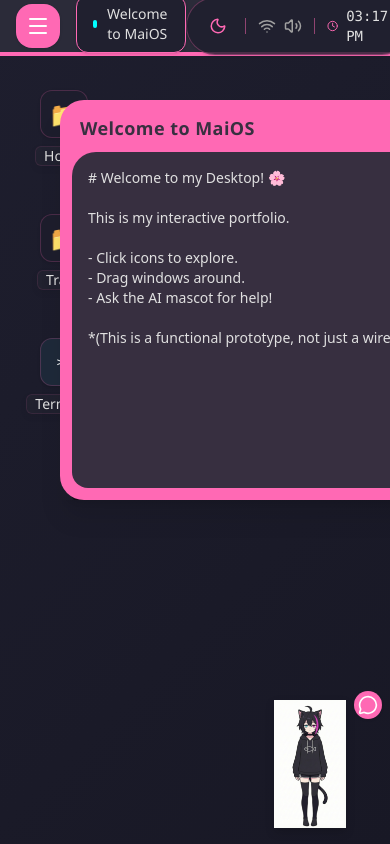
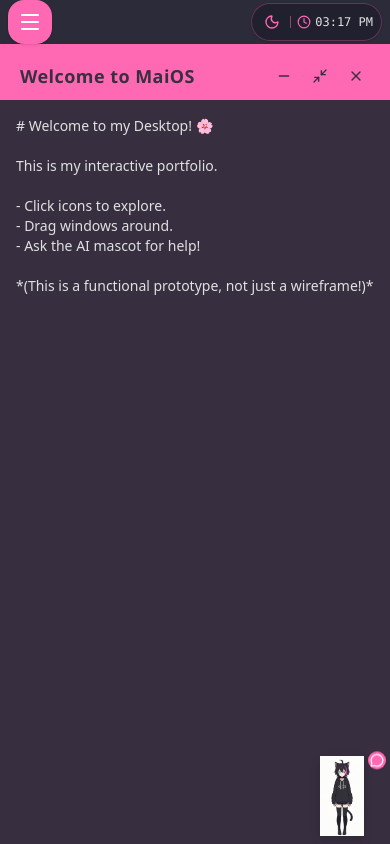
Before and after one commit to MaiAphrodite/maiportowebsite, a Next.js app: page / in a window 390 px wide. Built offline with nearby package versions, Linux system fonts and the light colour scheme.

Commit message:
feat: implement mobile compatibility

```diff
--- a/src/app/globals.css
+++ b/src/app/globals.css
@@ -119,3 +119,40 @@ body {
 ::-webkit-scrollbar-corner {
   background: transparent;
 }
+
+/* --- MOBILE FIXES --- */
+@media (max-width: 768px) {
+
+  /* Disable text selection on interactive elements */
+  button,
+  .cursor-pointer {
+    -webkit-tap-highlight-color: transparent;
+    -webkit-touch-callout: none;
+    user-select: none;
+  }
+
+  /* Thinner scrollbars on mobile */
+  ::-webkit-scrollbar {
+    width: 4px;
+    height: 4px;
+  }
+
+  /* Prevent overscroll bounce on iOS */
+  body {
+    overscroll-behavior: none;
+  }
+
+  /* Ensure proper touch behavior */
+  .desktop-container {
+    touch-action: manipulation;
+  }
+}
+
+/* Safe area insets for notched devices */
+@supports (padding: max(0px)) {
+  .desktop-container {
+    padding-left: max(0px, env(safe-area-inset-left));
+    padding-right: max(0px, env(safe-area-inset-right));
+    padding-bottom: max(0px, env(safe-area-inset-bottom));
+  }
+}
--- a/src/components/layout/DesktopIcons.tsx
+++ b/src/components/layout/DesktopIcons.tsx
@@ -3,9 +3,11 @@
 import React from 'react';
 import { useDesktop, type WindowContent } from '@/context/DesktopContext';
 import { fileSystem, FileSystemItem } from '@/data/fileSystem';
+import { useMobile } from '@/hooks/useMobile';
 
 export const DesktopIcons = () => {
     const { openWindow } = useDesktop();
+    const isMobile = useMobile();
 
     const handleIconClick = (item: FileSystemItem) => {
         if (item.type === 'folder') {
@@ -22,32 +24,72 @@ export const DesktopIcons = () => {
         }
     };
 
+    const handleInteraction = (item: FileSystemItem) => {
+        // Single tap on mobile, double-click on desktop
+        if (isMobile) {
+            handleIconClick(item);
+        }
+    };
+
     return (
-        <div className="absolute top-20 left-4 grid grid-flow-col grid-rows-[repeat(auto-fill,100px)] gap-6 h-[calc(100vh-80px)] w-fit z-0">
+        <div className={`
+            absolute z-0
+            ${isMobile
+                ? 'top-16 left-0 right-0 px-4 flex flex-wrap gap-4 justify-center'
+                : 'top-20 left-4 grid grid-flow-col grid-rows-[repeat(auto-fill,100px)] gap-6 h-[calc(100vh-80px)] w-fit'
+            }
+        `}>
             {fileSystem.map((item) => (
                 <div
                     key={item.id}
-                    onDoubleClick={() => handleIconClick(item)}
-                    className="w-24 h-24 flex flex-col items-center justify-center p-2 rounded-lg hover:bg-mai-surface-dim/30 transition-colors cursor-pointer group"
+                    onClick={() => handleInteraction(item)}
+                    onDoubleClick={() => !isMobile && handleIconClick(item)}
+                    className={`
+                        flex flex-col items-center justify-center p-2 rounded-lg
+                        hover:bg-mai-surface-dim/30 transition-colors cursor-pointer group
+                        ${isMobile ? 'w-20 h-20' : 'w-24 h-24'}
+                    `}
                 >
-                    <div className="w-12 h-12 bg-mai-surface-dim rounded-xl mb-2 flex items-center justify-center shadow-sm group-hover:scale-105 transition-transform backdrop-blur-sm border border-mai-border/20">
-                        {item.type === 'folder' && <div className="text-mai-primary text-2xl">📁</div>}
-                        {item.type === 'file' && <div className="text-mai-secondary text-2xl">📄</div>}
+                    <div className={`
+                        bg-mai-surface-dim rounded-xl mb-2 flex items-center justify-center
+                        shadow-sm group-hover:scale-105 transition-transform backdrop-blur-sm
+                        border border-mai-border/20
+                        ${isMobile ? 'w-10 h-10' : 'w-12 h-12'}
+                    `}>
+                        {item.type === 'folder' && <div className={`text-mai-primary ${isMobile ? 'text-xl' : 'text-2xl'}`}>📁</div>}
+                        {item.type === 'file' && <div className={`text-mai-secondary ${isMobile ? 'text-xl' : 'text-2xl'}`}>📄</div>}
                     </div>
-                    <span className="text-sm font-medium text-mai-text text-center leading-tight drop-shadow-md bg-mai-surface/40 backdrop-blur-md px-2 rounded-md border border-mai-border/10">
+                    <span className={`
+                        font-medium text-mai-text text-center leading-tight drop-shadow-md
+                        bg-mai-surface/40 backdrop-blur-md px-2 rounded-md border border-mai-border/10
+                        ${isMobile ? 'text-xs' : 'text-sm'}
+                    `}>
                         {item.name}
                     </span>
                 </div>
             ))}
 
             <div
-                onClick={() => openWindow({ id: 'terminal', title: 'Terminal', type: 'component', content: 'terminal' })}
-                className="w-24 h-24 flex flex-col items-center justify-center p-2 rounded-lg hover:bg-mai-surface-dim/30 transition-colors cursor-pointer group"
+                onClick={() => isMobile && openWindow({ id: 'terminal', title: 'Terminal', type: 'component', content: 'terminal' })}
+                onDoubleClick={() => !isMobile && openWindow({ id: 'terminal', title: 'Terminal', type: 'component', content: 'terminal' })}
+                className={`
+                    flex flex-col items-center justify-center p-2 rounded-lg
+                    hover:bg-mai-surface-dim/30 transition-colors cursor-pointer group
+                    ${isMobile ? 'w-20 h-20' : 'w-24 h-24'}
+                `}
             >
-                <div className="w-12 h-12 bg-gray-800 rounded-xl mb-2 flex items-center justify-center shadow-sm group-hover:scale-105 transition-transform border border-mai-border/20">
-                    <span className="text-white font-mono text-xs">{">_"}</span>
+                <div className={`
+                    bg-gray-800 rounded-xl mb-2 flex items-center justify-center
+                    shadow-sm group-hover:scale-105 transition-transform border border-mai-border/20
+                    ${isMobile ? 'w-10 h-10' : 'w-12 h-12'}
+                `}>
+                    <span className={`text-white font-mono ${isMobile ? 'text-[10px]' : 'text-xs'}`}>{">_"}</span>
                 </div>
-                <span className="text-sm font-medium text-mai-text text-center leading-tight drop-shadow-md bg-mai-surface/40 backdrop-blur-md px-2 rounded-md border border-mai-border/10">
+                <span className={`
+                    font-medium text-mai-text text-center leading-tight drop-shadow-md
+                    bg-mai-surface/40 backdrop-blur-md px-2 rounded-md border border-mai-border/10
+                    ${isMobile ? 'text-xs' : 'text-sm'}
+                `}>
                     Terminal
                 </span>
             </div>
--- a/src/components/layout/Taskbar.tsx
+++ b/src/components/layout/Taskbar.tsx
@@ -7,10 +7,13 @@ import { SystemTray } from './taskbar/SystemTray';
 
 export const Taskbar = () => {
     return (
-        <div className="h-14 w-full bg-mai-surface backdrop-blur-md border-b-4 border-mai-border flex items-center px-4 justify-between fixed top-0 z-[9999]" style={{ top: 0, bottom: 'auto' }}>
-            <div className="flex items-center gap-4">
+        <div className="h-12 md:h-14 w-full bg-mai-surface backdrop-blur-md border-b-4 border-mai-border flex items-center px-2 md:px-4 justify-between fixed top-0 z-[9999]">
+            <div className="flex items-center gap-2 md:gap-4">
                 <StartButton />
-                <WindowList />
+                {/* Hide window list on mobile */}
+                <div className="hidden md:block">
+                    <WindowList />
+                </div>
             </div>
             <SystemTray />
         </div>
--- a/src/components/layout/Window.tsx
+++ b/src/components/layout/Window.tsx
@@ -5,6 +5,7 @@ import Draggable from 'react-draggable';
 import { useDesktop } from '@/context/DesktopContext';
 import { motion } from 'framer-motion';
 import { WindowHeader } from './window/WindowHeader';
+import { useMobile } from '@/hooks/useMobile';
 
 interface WindowProps {
     id: string;
@@ -17,11 +18,16 @@ export const Window = ({ id, title, children, zIndex }: WindowProps) => {
     const { closeWindow, minimizeWindow, toggleMaximizeWindow, focusWindow, updateWindowPosition, windows } = useDesktop();
     const nodeRef = useRef(null);
     const [isDragging, setIsDragging] = useState(false);
+    const isMobile = useMobile();
 
     const windowState = windows.find(w => w.id === id);
     if (!windowState) return null;
 
-    const isMaximized = windowState.isMaximized;
+    // On mobile, always behave as maximized
+    const isMaximized = isMobile || windowState.isMaximized;
+
+    // Cap z-index below taskbar (9999)
+    const cappedZIndex = Math.min(zIndex, 8999);
 
     const draggableKey = isMaximized ? `win-${id}-max` : `win-${id}-restored`;
     const initialPos = isMaximized ? { x: 0, y: 0 } : windowState.position;
@@ -33,34 +39,39 @@ export const Window = ({ id, title, children, zIndex }: WindowProps) => {
             defaultPosition={initialPos}
             nodeRef={nodeRef}
             onStart={() => {
+                if (isMobile) return false; // Disable drag on mobile
                 setIsDragging(true);
                 focusWindow(id);
             }}
             onStop={(e, data) => {
                 setIsDragging(false);
-                if (!isMaximized) {
+                if (!isMaximized && !isMobile) {
                     updateWindowPosition(id, { x: data.x, y: data.y });
                 }
             }}
-            disabled={isMaximized}
+            disabled={isMaximized || isMobile}
         >
             <div
                 ref={nodeRef}
-                className={`absolute shadow-xl ${isMaximized
-                        ? 'top-12 left-0 right-0 bottom-0 !w-full !h-[calc(100vh-3rem)] !transform-none transition-all duration-300 ease-in-out'
-                        : isDragging
-                            ? ''
-                            : 'transition-all duration-300 ease-in-out'
+                className={`shadow-xl ${isMaximized
+                    ? 'fixed left-0 right-0 bottom-0 !transform-none transition-all duration-300 ease-in-out'
+                    : `absolute ${isDragging ? '' : 'transition-all duration-300 ease-in-out'}`
                     }`}
                 style={{
-                    zIndex,
-                    width: isMaximized ? '100%' : '600px',
-                    height: isMaximized ? 'calc(100vh - 3rem)' : '400px',
-                    resize: isMaximized ? 'none' : 'both',
+                    zIndex: cappedZIndex,
+                    ...(isMaximized ? {
+                        top: isMobile ? '48px' : '56px', // h-12 = 48px, h-14 = 56px
+                        width: '100%',
+                        height: isMobile ? 'calc(100vh - 48px)' : 'calc(100vh - 56px)',
+                    } : {
+                        width: '600px',
+                        height: '400px',
+                        resize: 'both' as const,
+                        minWidth: '300px',
+                        minHeight: '200px',
+                    }),
                     overflow: 'auto',
-                    minWidth: '300px',
-                    minHeight: '200px',
-                    transform: isMaximized ? 'none !important' : undefined
+                    transform: isMaximized ? 'none' : undefined
                 }}
             >
                 <motion.div
@@ -75,14 +86,14 @@ export const Window = ({ id, title, children, zIndex }: WindowProps) => {
                         title={title}
                         isMaximized={isMaximized}
                         onMinimize={(e) => { e.stopPropagation(); minimizeWindow(id); }}
-                        onMaximize={(e) => { e.stopPropagation(); toggleMaximizeWindow(id); }}
+                        onMaximize={(e) => { e.stopPropagation(); if (!isMobile) toggleMaximizeWindow(id); }}
                         onClose={(e) => { e.stopPropagation(); closeWindow(id); }}
-                        onDoubleClick={() => toggleMaximizeWindow(id)}
+                        onDoubleClick={() => !isMobile && toggleMaximizeWindow(id)}
                     />
 
                     {/* Window Content */}
                     <div
-                        className={`flex-1 overflow-auto bg-mai-surface backdrop-blur-sm relative text-mai-text rounded-t-3xl rounded-b-2xl mx-3 mb-3`}
+                        className={`flex-1 overflow-auto bg-mai-surface backdrop-blur-sm relative text-mai-text ${isMaximized ? 'rounded-none' : 'rounded-t-3xl rounded-b-2xl mx-3 mb-3'}`}
                         onClick={() => focusWindow(id)}
                     >
                         {children}
--- a/src/components/layout/taskbar/SystemTray.tsx
+++ b/src/components/layout/taskbar/SystemTray.tsx
@@ -14,27 +14,28 @@ export const SystemTray = () => {
     }, []);
 
     return (
-        <div className="flex items-center gap-3 text-mai-text bg-mai-surface-dim px-4 py-2 rounded-full border border-mai-border/30 shadow-sm">
+        <div className="flex items-center gap-1.5 md:gap-3 text-mai-text bg-mai-surface-dim px-2 md:px-4 py-1.5 md:py-2 rounded-full border border-mai-border/30 shadow-sm">
             {/* Theme Toggle */}
             <button
                 onClick={toggleTheme}
-                className="p-1.5 hover:bg-mai-surface rounded-full transition-colors text-mai-primary"
+                className="p-1 md:p-1.5 hover:bg-mai-surface rounded-full transition-colors text-mai-primary"
                 title="Toggle Theme"
             >
-                {theme === 'dark' ? <Moon size={18} /> : <Sun size={18} />}
+                {theme === 'dark' ? <Moon size={16} className="md:w-[18px] md:h-[18px]" /> : <Sun size={16} className="md:w-[18px] md:h-[18px]" />}
             </button>
 
-            <div className="w-[1px] h-4 bg-mai-border/50"></div>
+            <div className="w-[1px] h-3 md:h-4 bg-mai-border/50"></div>
 
-            <div className="flex gap-2">
-                <Wifi size={18} className="text-mai-subtext" />
-                <Volume2 size={18} className="text-mai-subtext" />
+            {/* Hide wifi/volume on very small screens */}
+            <div className="hidden sm:flex gap-2">
+                <Wifi size={16} className="text-mai-subtext md:w-[18px] md:h-[18px]" />
+                <Volume2 size={16} className="text-mai-subtext md:w-[18px] md:h-[18px]" />
             </div>
 
-            <div className="w-[1px] h-4 bg-mai-border/50"></div>
+            <div className="hidden sm:block w-[1px] h-3 md:h-4 bg-mai-border/50"></div>
 
-            <div className="flex items-center gap-2 font-mono text-sm font-medium">
-                <Clock size={16} className="text-mai-primary" />
+            <div className="flex items-center gap-1 md:gap-2 font-mono text-xs md:text-sm font-medium">
+                <Clock size={14} className="text-mai-primary md:w-4 md:h-4" />
                 <span suppressHydrationWarning>
                     {time.toLocaleTimeString([], { hour: '2-digit', minute: '2-digit' })}
                 </span>
--- a/src/components/widgets/ChatbotWidget.tsx
+++ b/src/components/widgets/ChatbotWidget.tsx
@@ -6,6 +6,7 @@ import { X, Send, MessageCircle } from 'lucide-react';
 import { useChat } from '@ai-sdk/react';
 import { TextStreamChatTransport } from 'ai';
 import { maiCharacter } from '@/data/characters';
+import { useMobile } from '@/hooks/useMobile';
 
 type MessagePart = { type: string; text?: string };
 type ChatMessage = { id: string; role: string; content?: string; parts?: MessagePart[] };
@@ -13,6 +14,7 @@ type ChatMessage = { id: string; role: string; content?: string; parts?: Message
 export const ChatbotWidget = () => {
     const [isOpen, setIsOpen] = useState(false);
     const messagesEndRef = useRef<HTMLDivElement>(null);
+    const isMobile = useMobile();
 
     const [input, setInput] = useState('');
 
@@ -83,22 +85,34 @@ export const ChatbotWidget = () => {
     }, [messages, isOpen]);
 
     return (
-        <div className="absolute bottom-4 right-4 z-[9000] flex flex-col items-end">
+        <div className={`
+            ${isMobile
+                ? 'fixed bottom-2 right-2 z-[9000] flex flex-col items-end'
+                : 'absolute bottom-4 right-4 z-[9000] flex flex-col items-end'
+            }
+        `}>
 
             {/* Chat Window */}
             {isOpen && (
                 <div
-                    className="w-80 h-96 bg-mai-surface backdrop-blur-md rounded-2xl border-4 border-mai-primary shadow-xl flex flex-col overflow-hidden mb-2 transition-all"
-                    style={{ width: '320px', height: '384px' }}
+                    className={`
+                        bg-mai-surface backdrop-blur-md border-4 border-mai-primary shadow-xl
+                        flex flex-col overflow-hidden mb-2 transition-all
+                        ${isMobile
+                            ? 'fixed inset-4 top-16 rounded-2xl w-auto h-auto'
+                            : 'w-80 h-96 rounded-2xl'
+                        }
+                    `}
+                    style={isMobile ? {} : { width: '320px', height: '384px' }}
                 >
                     {/* Header */}
                     <div className="bg-mai-primary p-3 flex justify-between items-center text-white">
-                        <span className="font-bold">Chat with {maiCharacter.name}</span>
+                        <span className="font-bold text-sm md:text-base">Chat with {maiCharacter.name}</span>
                         <button onClick={() => setIsOpen(false)} className="hover:bg-white/20 rounded p-1"><X size={16} /></button>
                     </div>
 
                     {/* Messages */}
-                    <div className="flex-1 overflow-auto p-4 flex flex-col gap-3">
+                    <div className="flex-1 overflow-auto p-3 md:p-4 flex flex-col gap-3">
                         {messages.map((msg: ChatMessage) => {
                             // Extract text from parts safely, fallback to content
                             let textContent = '';
@@ -135,7 +149,7 @@ export const ChatbotWidget = () => {
                     </div>
 
                     {/* Input */}
-                    <form onSubmit={handleSubmit} className="p-3 bg-mai-surface-dim border-t border-mai-border/20 flex gap-2">
+                    <form onSubmit={handleSubmit} className="p-2 md:p-3 bg-mai-surface-dim border-t border-mai-border/20 flex gap-2">
                         <input
                             value={input || ''}
                             onChange={handleInputChange}
@@ -156,7 +170,10 @@ export const ChatbotWidget = () => {
 
             {/* Mascot / Toggle Button */}
             <div className="relative group cursor-pointer" onClick={() => setIsOpen(!isOpen)}>
-                <div className="w-32 h-32 relative transition-transform group-hover:scale-105 group-hover:-translate-y-2">
+                <div className={`
+                    relative transition-transform group-hover:scale-105 group-hover:-translate-y-2
+                    ${isMobile ? 'w-20 h-20' : 'w-32 h-32'}
+                `}>
                     <Image
                         src="/assets/ai-character.png"
                         alt="Mai Mascot"
@@ -167,8 +184,13 @@ export const ChatbotWidget = () => {
                 </div>
 
                 {!isOpen && (
-                    <div className="absolute -top-2 -right-2 bg-mai-primary text-white rounded-full p-1 shadow-sm animate-bounce" style={{ position: 'absolute', top: '-8px', right: '-8px' }}>
-                        <MessageCircle size={20} />
+                    <div
+                        className={`
+                            absolute bg-mai-primary text-white rounded-full shadow-sm animate-bounce
+                            ${isMobile ? '-top-1 -right-1 p-0.5' : '-top-2 -right-2 p-1'}
+                        `}
+                    >
+                        <MessageCircle size={isMobile ? 14 : 20} />
                     </div>
                 )}
             </div>
--- /dev/null
+++ b/src/hooks/useMobile.ts
@@ -0,0 +1,22 @@
+"use client";
+
+import { useState, useEffect } from 'react';
+
+export const useMobile = (breakpoint: number = 768) => {
+    const [isMobile, setIsMobile] = useState(false);
+
+    useEffect(() => {
+        const checkMobile = () => {
+            setIsMobile(window.innerWidth < breakpoint);
+        };
+
+        // Check on mount
+        checkMobile();
+
+        // Listen for resize
+        window.addEventListener('resize', checkMobile);
+        return () => window.removeEventListener('resize', checkMobile);
+    }, [breakpoint]);
+
+    return isMobile;
+};
```
